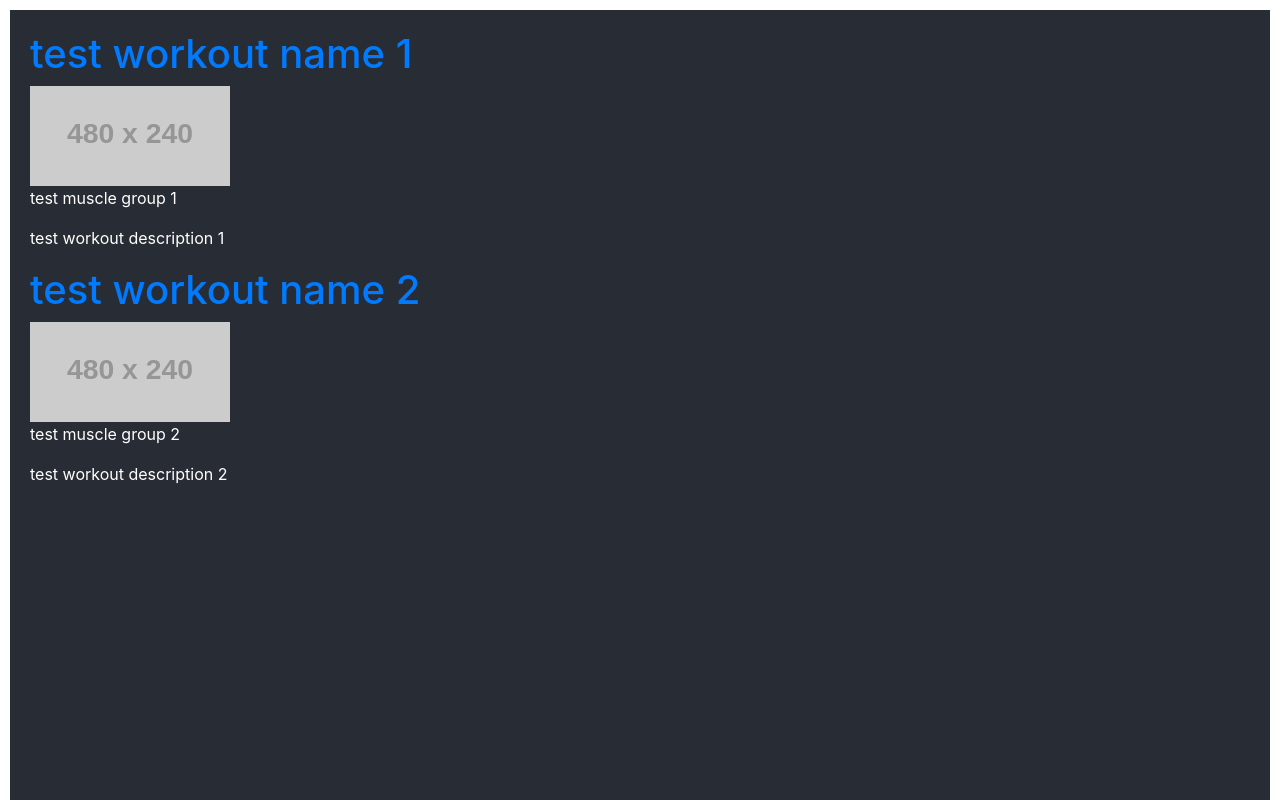
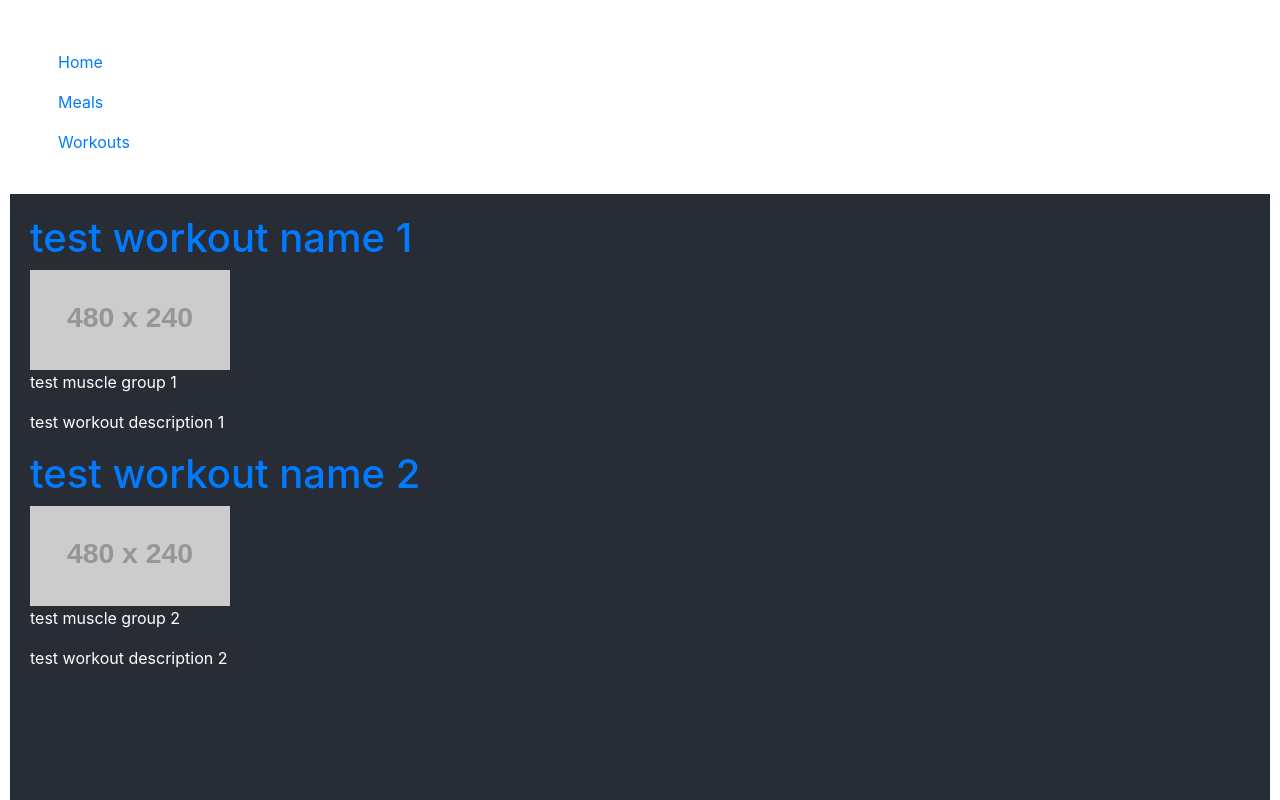
Before and after one commit to DanielDolan/fitness-client, a React (Create React App) app: page /workouts in a window 1280 px wide. Shown: the top 800 px of the page. Built offline with nearby package versions, Linux system fonts and the light colour scheme; no server answers.

Commit message:
links working

```diff
--- a/src/app/App.js
+++ b/src/app/App.js
@@ -1,11 +1,13 @@
 import React, { Component } from "react";
 import "./App.css";
 import RoutesContainer from "../components/routes/RoutesContainer";
+import { NavBarContainer } from "../components/containers";
 
 class App extends Component {
   render() {
     return (
       <div className="app">
+         <NavBarContainer />
         <header className="app-header">
           <RoutesContainer />
         </header>
--- /dev/null
+++ b/src/components/containers/NavBarContainer.js
@@ -0,0 +1,11 @@
+import React, { Component } from "react";
+
+import { NavBarView } from "../views";
+
+class NavBarContainer extends Component {
+  render() {
+    return <NavBarView />;
+  }
+}
+
+export default NavBarContainer;
--- a/src/components/containers/index.js
+++ b/src/components/containers/index.js
@@ -4,3 +4,4 @@ export { default as AllWorkoutsContainer } from './workouts/AllWorkoutsContainer
 export { default as WorkoutContainer } from './workouts/WorkoutContainer';
 export { default as AllMealsContainer } from './meals/AllMealsContainer';
 export { default as MealContainer } from './meals/MealContainer';
+export { default as NavBarContainer } from "./NavBarContainer";
--- /dev/null
+++ b/src/components/views/NavBarView.js
@@ -0,0 +1,21 @@
+import React from "react";
+import "./styles/NavBarView.css";
+import { Link } from "react-router-dom";
+
+const NavBarView = (props) => {
+  return (
+    <nav>
+      <Link to="/" className="nav-link">
+        Home
+      </Link>
+      <Link to="/meals" className="nav-link">
+        Meals
+      </Link>
+      <Link to="/workouts" className="nav-link">
+        Workouts
+      </Link>
+    </nav>
+  );
+};
+
+export default NavBarView;
--- a/src/components/views/index.js
+++ b/src/components/views/index.js
@@ -2,3 +2,4 @@
 export { default as AllWorkoutsView } from "./workouts/AllWorkoutsView";
 export { default as WorkoutView } from "./workouts/WorkoutView";
 export { default as AllMealsView } from "./meals/AllMealsView"
+export { default as NavBarView } from "./NavBarView";
--- /dev/null
+++ b/src/components/views/styles/NavBarView.css
@@ -0,0 +1,7 @@
+nav {
+    padding: 2rem;
+  }
+
+  .nav-link {
+    padding: 1.5rem;
+  }
```
